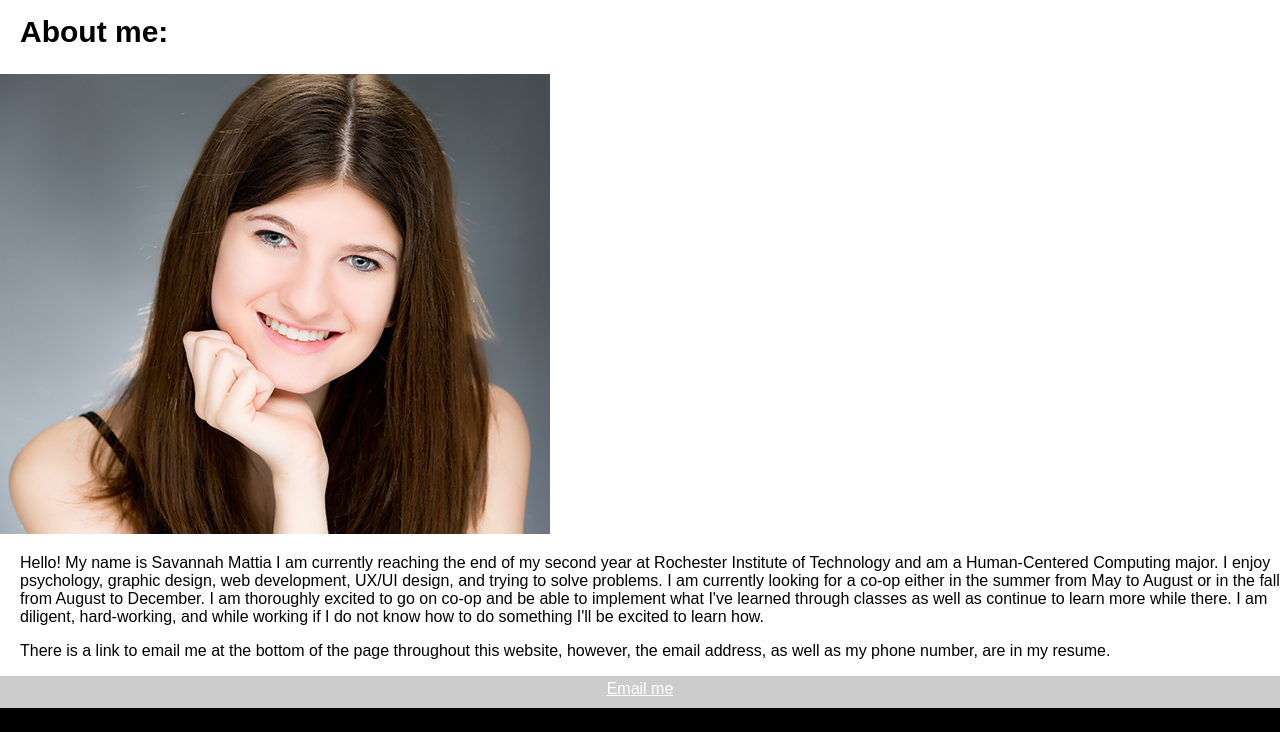
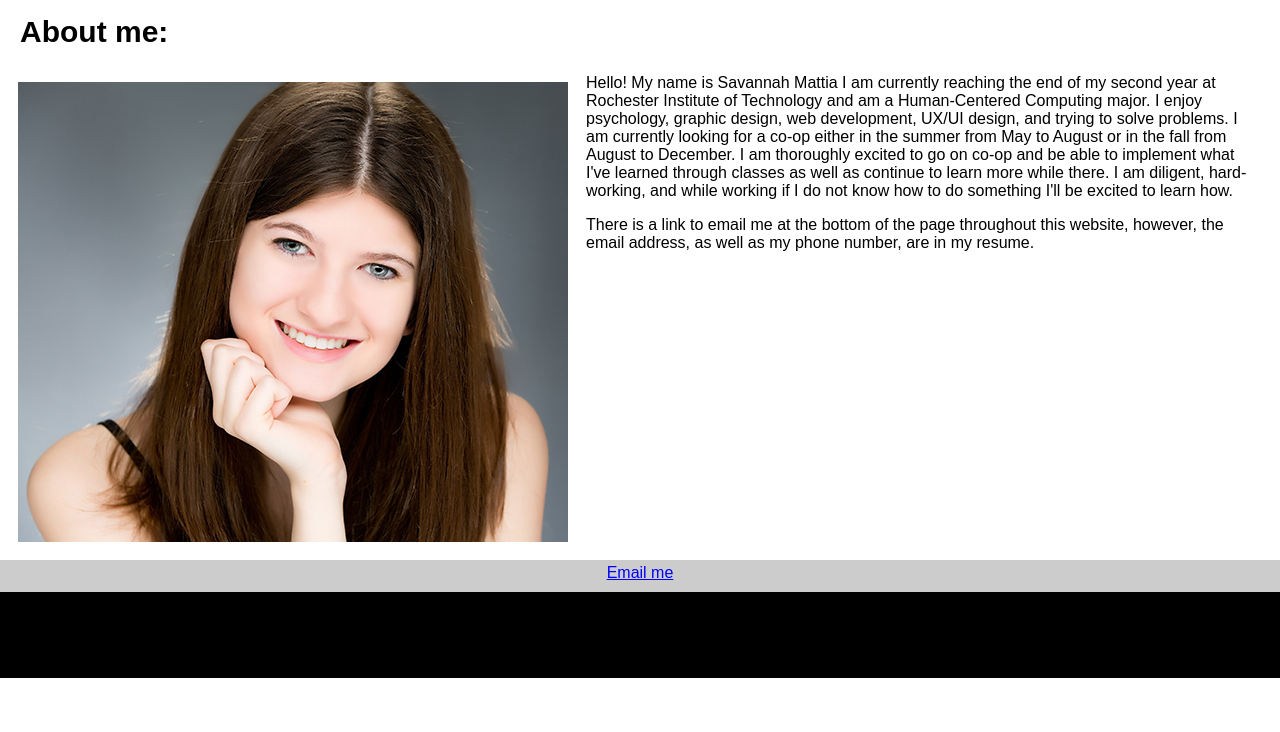
Before and after one commit to smattia0915/smattia.github.io, a PHP site: page / in a window 1280 px wide. Shown: the part 122-854 px from the top of the page. After the commit the page ends 800 px from the top, so only its background shows below. Run offline with PHP 8.4, Linux system fonts and the light colour scheme.

Commit message:
Update style.css

```diff
--- a/assets/css/style.css
+++ b/assets/css/style.css
@@ -94,10 +94,10 @@ h2{
 }
 
 p{
-	padding: 0 0 0 20px;
+	padding: 0 20px 0 20px;
 }
 
-/* figures that are not in the slideshows */
+
 figure{
 	float: left;
 	padding: 0px 10px 0px 80px;
@@ -109,7 +109,20 @@ figure{
   	box-shadow: 0 4px 8px 0 rgba(0, 0, 0, 0.2), 0 6px 20px 0 rgba(0, 0, 0, 0.2);
 }
 
+.bio{
+	float: left;
+	padding: 0px 10px 10px 10px;
+	margin: 8px;
+}
 
+.progress{
+	padding: 0px 10px 0px 80px;
+	margin: 8px;
+}
+
+#border{
+	border: 1px solid black;
+}
 
 a:link {
     color: white;
@@ -117,6 +130,19 @@ a:link {
 }
 a:visited {
     color: white;
+}
+
+a.normal{
+	padding: 10px 10px 10px 10px;
+	margin: 8px;
+}
+
+a.normal:link {
+	color: blue;
+    text-decoration: underline;
+}
+a.normal:visited {
+    color: blue;
 }
 
 a.current{
```
